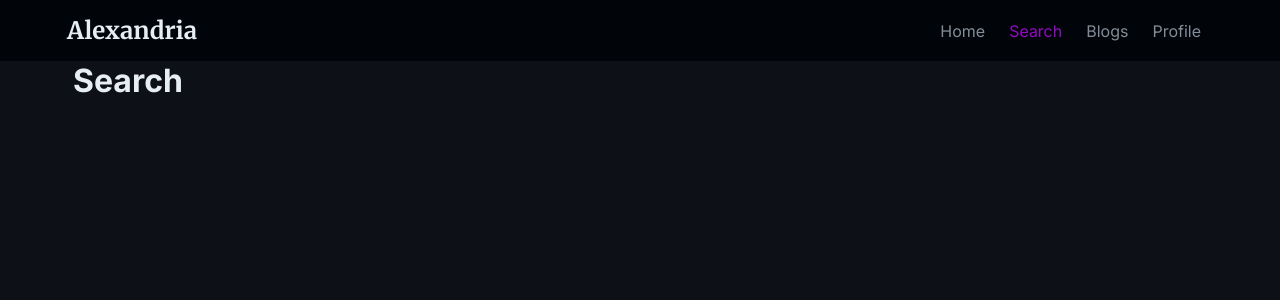
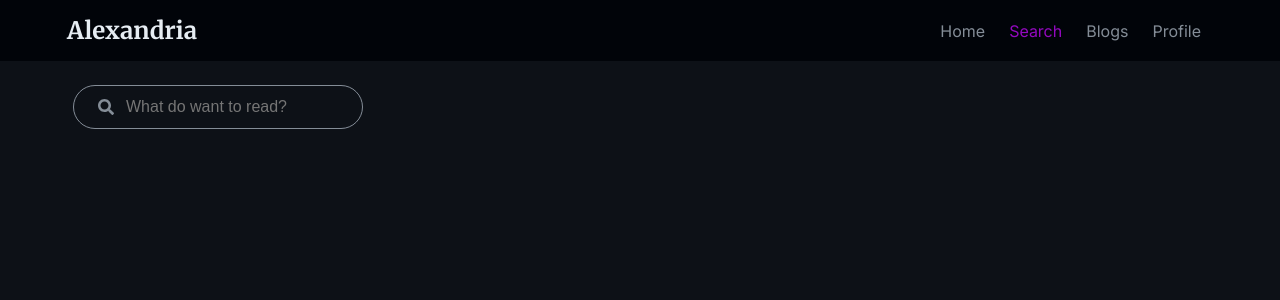
Before and after one commit to turalshkrov/alexandria, a React (Vite) app: page /search in a window 1280 px wide. Shown: the top 300 px of the page. Built offline with nearby package versions, Linux system fonts and the light colour scheme; the HTML template or start-up script is replaced by a standard one.

Commit message:
style: search bar

```diff
--- a/src/App.scss
+++ b/src/App.scss
@@ -8,6 +8,8 @@
 @import "../src/styles/pages/ErrorPage.scss";
 @import "../src/styles/pages/Blogs.scss";
 @import "../src/styles/pages/SignIn.scss";
+@import "../src/styles/pages/Admin.scss";
+@import "../src/styles/pages/Search.scss";
 
 .page-dark {
   background-color: $secondary-dark-color;
@@ -15,10 +17,12 @@
   a {
     color: $light-text-color;
   }
-  .link-hover-primary {
+  .link-hover {
     color: $light-text-color;
+    transition: .3s;
     &:hover {
       color: $light-purple-color;
+      border-color: $light-purple-color;
     }
   }
   .text-secondary {
@@ -31,10 +35,13 @@
   a {
     color: $dark-text-color;
   }
-  .link-hover-primary {
+  .link-hover {
     color: $dark-text-color;
+    transition: .3s;
     &:hover {
+      transition: .3s;
       color: $primary-pink-color;
+      border-color: $primary-pink-color;
     }
   }
   .text-secondary {
--- a/src/App.tsx
+++ b/src/App.tsx
@@ -1,6 +1,6 @@
 import './App.scss';
 import { ThemeProvider } from "./contexts/theme/ThemeContext";
-import { BrowserRouter, Routes, Route } from 'react-router-dom';
+import { BrowserRouter, Routes, Route, Outlet } from 'react-router-dom';
 import Navbar from './components/navbar/Navbar';
 import Home from './pages/home/Home';
 import Search from './pages/search/Search';
@@ -9,20 +9,28 @@ import Profile from './pages/profile/Profile';
 import About from './pages/about/About';
 import ScrollToTop from './components/scrollTop/ScrollToTop';
 import ErrorPage from './pages/error/ErrorPage';
+import Admin from './pages/admin/Admin';
 
 function App() {
   return (
     <BrowserRouter>
       <ScrollToTop />
       <ThemeProvider>
-        <Navbar />
         <Routes>
+          <Route element={(
+            <>
+            <Navbar />
+            <Outlet />
+            </>
+          )}>
           <Route path='/' element={<Home />} />
           <Route path='*' element={<ErrorPage />} />
           <Route path='/search' element={<Search />} />
           <Route path='/blogs' element={<Blogs />} />
           <Route path='/profile' element={<Profile />} />
           <Route path='/about' element={<About />} />
+          </Route>
+          <Route path='/admin' element={<Admin />}></Route>
         </Routes>
       </ThemeProvider>
     </BrowserRouter>
--- a/src/components/blog card/BlogCard.tsx
+++ b/src/components/blog card/BlogCard.tsx
@@ -1,25 +1,29 @@
 import { useContext } from 'react';
 import { ThemeContext } from '../../contexts/theme/ThemeContext';
+import { Link } from 'react-router-dom';
 
 interface BlogCardProps {
-  data: {
-    cover: string,
+  blog: {
+    id: number,
     title: string,
-    author: string,
+    tags: string[],
     date: string,
-    text: string
+    preview: string
   }
 }
 
-export default function BlogCard({ data }: BlogCardProps) {
+export default function BlogCard({ blog }: BlogCardProps) {
   const theme = useContext(ThemeContext);
   return (
-    <div className="col-12 col-sm-6 col-md-4 col-lg-3 p-1">
-      <div className={`blog-card blog-card-${theme?.theme} row`}>
-        <img src={data.cover} alt="" className="blog-cover w-100"/>
-        <div className="blog-details py-2">
-          <h2 className="blog-title">{data.title}</h2>
-          <p className="blog-author text-secondary fw-bold">{data.author}</p>
+    <div className="col-12  py-2">
+      <div className={`blog-card blog-card-${theme?.theme}`}>
+        <Link to={`/${blog.id}`} className="blog-title font-lg fw-bold link-hover">{blog.title}</Link>
+        <div className="blog-details my-1">
+          <span className="blog-date text-secondary pr-2 mr-2">{blog.date}</span>
+          { blog.tags && blog.tags.map(tag => <Link to='' key={tag} className='blog-tag link-hover text-secondary mr-1'>{tag}</Link>) }
+        </div>
+        <p className="blog-preview mt-1">{blog.preview}</p>
+        <div className="blog-details">
         </div>
       </div>
     </div>
--- /dev/null
+++ b/src/pages/admin/Admin.tsx
@@ -0,0 +1,10 @@
+export default function Admin() {
+  return (
+    <div className='admin-page'>
+      <aside className='p-2'>
+        <h3 className='title mb-2'>Dashboard</h3>
+        <input type="text" />
+      </aside>
+    </div>
+  )
+}
--- a/src/pages/blogs/Blogs.tsx
+++ b/src/pages/blogs/Blogs.tsx
@@ -3,23 +3,25 @@ import { ThemeContext } from '../../contexts/theme/ThemeContext';
 import Footer from '../../components/footer/Footer';
 import peopleInLibrary from '../../img/people-in-library.jpg';
 import peopleInLibraryDark from '../../img/people-in-library-dark.jpg';
-import { Link } from 'react-router-dom';
+// import { Link } from 'react-router-dom';
 import BlogCard from '../../components/blog card/BlogCard';
 
 const blog = {
+  id: 1,
   cover: 'https://images.gr-assets.com/blogs/1706218363p8/2718.jpg',
   title: '50 Books You Must Read Before You Die',
-  author: 'Alexandria',
-  date: '',
-  text: 'Those who have once tasted the pleasure of reading a book cannot give up this pleasure easily. However, in an age where dozens and hundreds of new books are written and published every day, it has become even more difficult for readers to make the right choice and find a book that will make them enjoy reading.'
+  tags: ['Must Read', 'Dostoyevsky'],
+  date: '12 Feb 2019',
+  preview: 'Those who have once tasted the pleasure of reading a book cannot give up this pleasure easily. However, in an age where dozens and hundreds of new books are written and published every day, it has become even more difficult for readers to make the right choice and find a book that will make them enjoy reading.'
 }
 
 const blog2 = {
+  id: 2,
   cover: 'https://images.gr-assets.com/blogs/1706290104p8/2730.jpg',
   title: 'Readers\' Most Anticipated Books of February',
-  author: 'Alexandria',
-  date: '',
-  text: 'Those who have once tasted the pleasure of reading a book cannot give up this pleasure easily. However, in an age where dozens and hundreds of new books are written and published every day, it has become even more difficult for readers to make the right choice and find a book that will make them enjoy reading.'
+  tags: ['Alexandria'],
+  date: '12 Feb 2019',
+  preview: 'Those who have once tasted the pleasure of reading a book cannot give up this pleasure easily. However, in an age where dozens and hundreds of new books are written and published every day, it has become even more difficult for readers to make the right choice and find a book that will make them enjoy reading.'
 }
 
 export default function Blogs() {
@@ -27,18 +29,18 @@ export default function Blogs() {
   return (
     <div className={`page page-${theme?.theme}`}>
       <div className="container py-1">
-        <div className="blogs-page-main-img d-f justify-center mb-0 mb-md-2 mt-3 mt-md-1">
+        <div className="blogs-page-main-img d-f justify-center mb-0 mb-md-2 my-3">
           <img src={theme?.theme === 'dark' ? peopleInLibraryDark : peopleInLibrary} alt="" className="w-100 w-lg-75" />
         </div>
-        <div className="blogs pt-2 w-100">
+        <div className="blogs pt-2 w-100 w-lg-75">
           <div className="page-title mb-3">
-            <h1>articles and blogs for you</h1>
+            <h1 className='font-xxl'>Blogs</h1>
           </div>
           <div className="blogs-row row">
-            <BlogCard data={blog} />
-            <BlogCard data={blog2} />
-            <BlogCard data={blog} />
-            <BlogCard data={blog2} />
+            <BlogCard blog={blog} />
+            <BlogCard blog={blog2} />
+            <BlogCard blog={blog} />
+            <BlogCard blog={blog2} />
           </div>
         </div>
       </div>
--- a/src/pages/search/Search.tsx
+++ b/src/pages/search/Search.tsx
@@ -1,12 +1,31 @@
-import { useContext } from 'react'
-import { ThemeContext } from '../../contexts/theme/ThemeContext'
+import { useContext, useState } from 'react';
+import { ThemeContext } from '../../contexts/theme/ThemeContext';
+import { FaSearch } from "react-icons/fa";
 
 export default function Search() {
-  const theme = useContext(ThemeContext)
+  const [ inputFocus, setInputFocus ] = useState(false);
+  const theme = useContext(ThemeContext);
+
   return (
     <div className={`page page-${theme?.theme}`}>
       <div className="container">
-        <h1>Search</h1>
+        <div className="search-header px-1 px-md-0 py-2">
+          <div className={`search-bar d-f align-items-center px-2 py-1 input-focus-${inputFocus}`}>
+            <FaSearch
+              className='search-icon'
+              color={
+              theme?.theme === 'dark' ?
+              inputFocus ? '#E6EDF3'
+              : '#848D97'
+              : inputFocus ? '#1F2328'
+              : '#656D76'}/>
+            <input type="text"
+              placeholder='What do want to read?'
+              className="search-input mx-1"
+              onFocus={() => setInputFocus(true)}
+              onBlur={() => setInputFocus(false)}/>
+          </div>
+        </div>
       </div>
     </div>
   )
--- a/src/styles/components/Buttons.scss
+++ b/src/styles/components/Buttons.scss
@@ -3,7 +3,7 @@
   border-color: $light-purple-color !important;
   color: #FFF !important;
   &:hover {
-    background-color: darken($light-purple-color, 5%);
+    background-color: darken($light-purple-color, 5%) !important;
   }
 }
 .btn-outline-primary-dark {
@@ -20,7 +20,7 @@
   border-color: $primary-pink-color !important;
   color: #FFF !important;
   &:hover {
-    background-color: darken($primary-pink-color, 5%);
+    background-color: darken($primary-pink-color, 5%) !important;
   }
 }
 .btn-outline-primary-light {
--- /dev/null
+++ b/src/styles/pages/Admin.scss
@@ -0,0 +1,15 @@
+.admin-page {
+  width: 100vw;
+  min-height: 100vh;
+  background-color: $secondary-dark-color;
+  color: $light-text-color;
+  aside {
+    position: fixed;
+    width: 280px;
+    height: 100vh;
+    top: 0;
+    left: 0;
+    border-right: 1px solid lighten($secondary-dark-color, 5%);
+    box-shadow: 1px 0 10px darken($secondary-dark-color, 3%);
+  }
+}
--- a/src/styles/pages/Blogs.scss
+++ b/src/styles/pages/Blogs.scss
@@ -1,23 +1,13 @@
 .page-title {
-  font-family: 'Merriweather', serif;
   h1 {
     text-transform: capitalize;
   }
 }
 .blogs {
   margin: auto;
-  .blog-title-link {
-    font-family: 'Merriweather', serif;
-    text-transform: capitalize;
+  .blog-card {
+    .blog-date {
+      border-right: 1px solid ;
+    }
   }
 }
-.blog-card {
-  overflow: hidden;
-  .blog-title {
-    // font-family: ;
-    font-size: 1.1rem;
-  }
-  .blog-author {
-    font-size: .9rem;
-  }
-}
--- /dev/null
+++ b/src/styles/pages/Search.scss
@@ -0,0 +1,52 @@
+.search-bar {
+  width: max-content;
+  border-radius: 22px;
+  transition: .3s;
+  .search-input {
+    width: 200px;
+    border: none;
+    outline: none;
+    font-size: 1rem;
+  }
+  .search-icon {
+    transition: .3s;
+  }
+}
+
+.page-dark {
+  .search-bar {
+    border: 1px solid $secondary-light-text-color;
+    .search-input {
+      background-color: $secondary-dark-color;
+      color: $light-text-color;
+    }
+  }
+  .input-focus-true {
+    border-color: $light-text-color;
+  }
+  .input-focus-false {
+    border-color: $secondary-light-text-color;
+  }
+}
+
+.page-light {
+  .search-bar {
+    border: 1px solid $secondary-dark-text-color;
+    .search-input {
+      background-color: $primary-light-color;
+      color: $dark-text-color;
+    }
+  }
+  .input-focus-true {
+    border-color: $dark-text-color;
+  }
+  .input-focus-false {
+    border-color: $secondary-dark-text-color;
+  }
+}
+
+@media (max-width: 767px) {
+  .search-bar {
+    width: 100%;
+  }
+}
```
